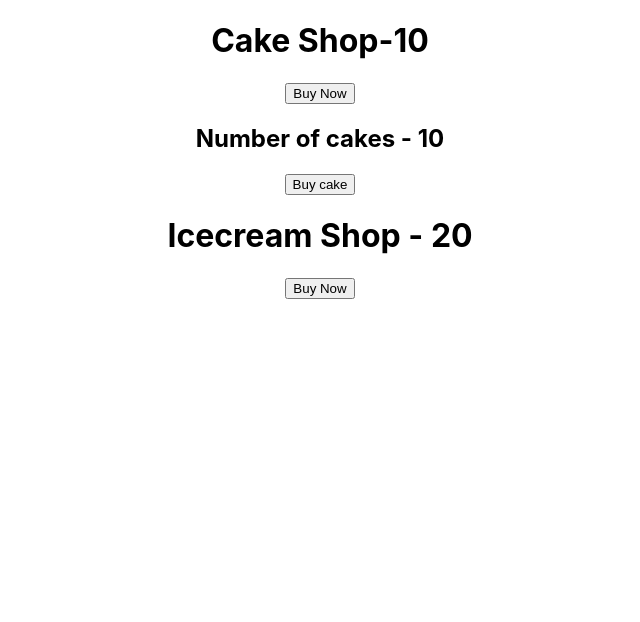
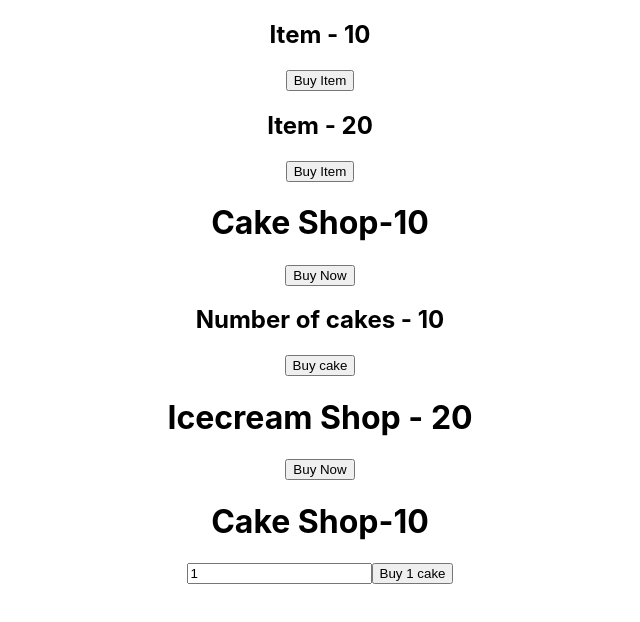
Before and after one commit to sumana10/react-redux-demo, a React (Create React App) app: page / in a window 1280 px wide. Shown: the top 622 px of the page, without its empty margins (320-960 px from the left). Built offline with nearby package versions, Linux system fonts and the light colour scheme.

Commit message:
ItemContainer

```diff
--- a/src/App.js
+++ b/src/App.js
@@ -6,15 +6,21 @@ import { Provider } from 'react-redux';
 import store from './redux/store';
 import HooksCakeContainer from './components/HooksCakeContainer';
 import IceCreamContainer from './components/IceCreamContainer';
+import NewCakeContainer from './components/NewCakeContainer';
+import ItemContainer from './components/ItemContainer';
+
 
 
 function App() {
   return (
    <Provider store={store}>
     <div className="App">
+      <ItemContainer cake/>
+      <ItemContainer/>
       <CakeContainer/>
       <HooksCakeContainer/>
       <IceCreamContainer/>
+      <NewCakeContainer/>
     </div>
   </Provider>
   );
--- /dev/null
+++ b/src/components/ItemContainer.js
@@ -0,0 +1,32 @@
+import React from 'react'
+import {connect} from 'react-redux'
+import { buyCake, buyIceCream } from '../redux'
+
+ function ItemContainer(props) {
+  return (
+    <div>
+      <h2>Item - {props.item}</h2>
+      <button onClick={props.buyItem}>Buy Item</button>
+    </div>
+  )
+}
+
+const mapStateToProps = (state, ownProps) =>{
+
+  const itemState = ownProps.cake ? state.cake.numOfCakes : state.icecream.numOfIceCreams
+
+  return {
+    item: itemState
+  }
+
+}
+
+const mapDispatchToProps = (dispatch, ownProps) =>{
+
+  const dispatchFunction = ownProps.cake ? () => dispatch(buyCake())
+  : () => dispatch(buyIceCream())
+  return{
+    buyItem: dispatchFunction
+  }
+}
+export default connect(mapStateToProps, mapDispatchToProps)(ItemContainer)
--- /dev/null
+++ b/src/components/NewCakeContainer.js
@@ -0,0 +1,31 @@
+import React,{useState} from 'react'
+import { connect } from 'react-redux'
+import { buyCake } from '../redux'
+
+
+const NewCakeContainer = (props) => {
+  const [number, setNumber] = useState(1)
+  return (
+    <div>
+      <h1>Cake Shop-{props.numOfCakes}</h1>
+      <input type="text" value={number} onChange={e=> setNumber(e.target.value)}/>
+      <button onClick={() =>props.buyCake(number)}>Buy {number} cake</button>
+    </div>
+  )
+}
+//serve the central state
+//return an object
+const mapStateToProps = (state) =>{
+  return {
+    numOfCakes: state.cake.numOfCakes
+  }
+}
+//dispatch as parameter
+//return an object
+const mapDispatchToProps = (dispatch) =>{
+  return{
+    buyCake: (number) => dispatch(buyCake(number))
+  }
+}
+
+export default connect(mapStateToProps, mapDispatchToProps)(NewCakeContainer)
--- a/src/redux/cakes/cakeAction.js
+++ b/src/redux/cakes/cakeAction.js
@@ -1,7 +1,8 @@
 import { BUY_CAKE } from "./cakeTypes"
 //action creator
-export const buyCake = () =>{
+export const buyCake = (number = 1) =>{
   return{
-    type: BUY_CAKE
+    type: BUY_CAKE,
+    payload: number
   }
 }
--- a/src/redux/cakes/cakeReducer.js
+++ b/src/redux/cakes/cakeReducer.js
@@ -9,7 +9,7 @@ const cakeReducer = (state = initialState, action) =>{
   switch(action.type){
     case BUY_CAKE: return{
       ...state,
-      numOfCakes: state.numOfCakes - 1
+      numOfCakes: state.numOfCakes - action.payload
     }
     default: return state
   }
```
